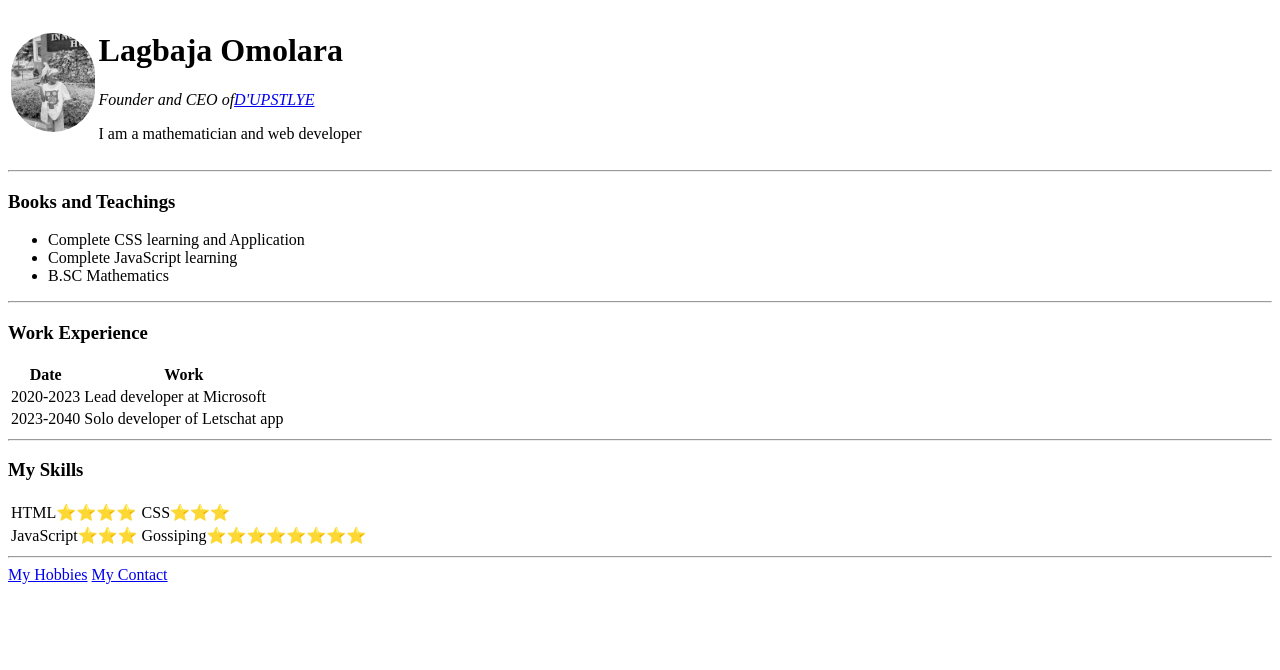
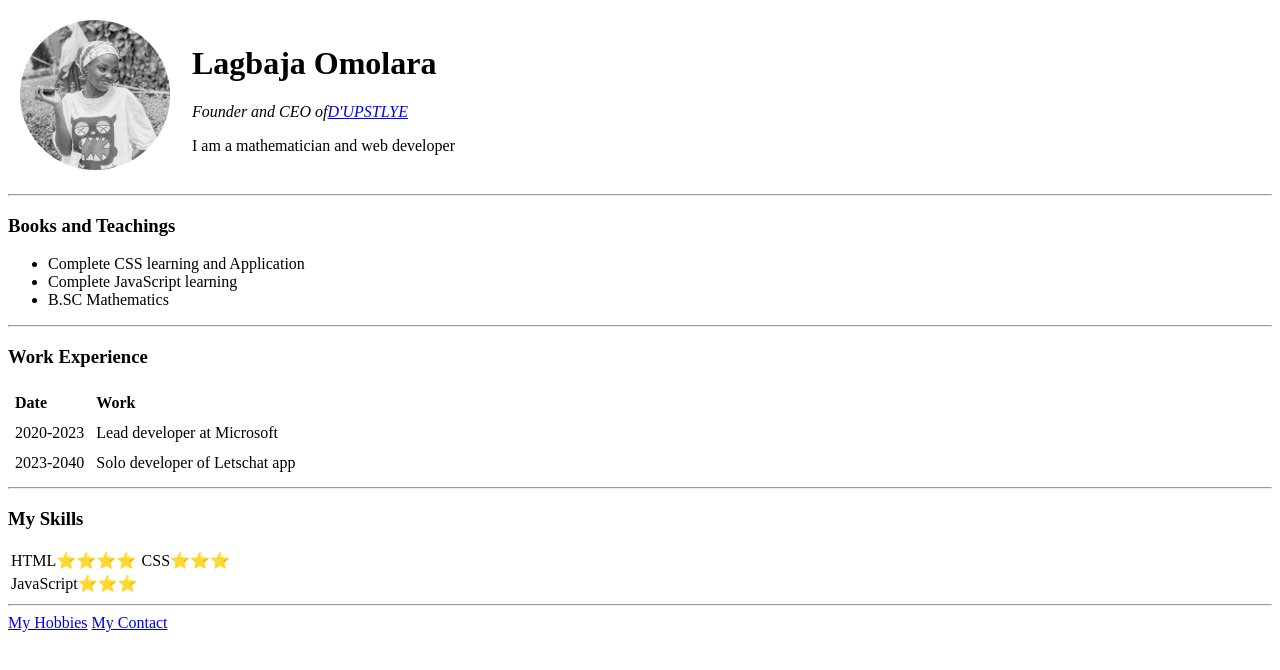
Before and after one commit to omolara16/cv, a plain HTML site: page index.html in a window 1280 px wide. Drawn offline with Linux system fonts and the light colour scheme.

Commit message:
change profile picture

```diff
--- a/index.html
+++ b/index.html
@@ -6,11 +6,11 @@
     <title>Lara's CV</title>
   </head>
   <body>
-    <table>
+    <table cellpadding="10">
       <tr>
-        <td><img src="Lara.jpg" style= "width: 100%; height:99px; border-radius:100px;"></td>
+        <td><img src="Wayseh.png" width="150"></td>
         <td><h1>Lagbaja Omolara </h1>
-        <p><i>Founder and CEO of<a href="https//:www.Lara.com">D'UPSTLYE</a></i></p>
+        <p><i>Founder and CEO of<a href="#">D'UPSTLYE</a></i></p>
         <p>I am a mathematician and web developer </p>
        </td>
     </table>
@@ -23,8 +23,8 @@
     </ul>
 <hr>
 <h3>Work Experience</h3>
-<table>
-  <tr>
+<table cellpadding="5">
+  <tr align="left">
     <th>Date</th>
     <th>Work</th>
     </tr>
@@ -45,9 +45,10 @@
 </tr>
 <tr>
   <td>JavaScript⭐⭐⭐ </td>
-  <td>Gossiping⭐⭐⭐⭐⭐⭐⭐⭐ </td>
   </tr>
   </table>
 <hr>
 <a href="My Hobbies.html">My Hobbies</a>
 <a href="My Contacts.html">My Contact </a>
+  </body>
+  </html>
```
Also changed, not shown: Wayseh.png (added).
